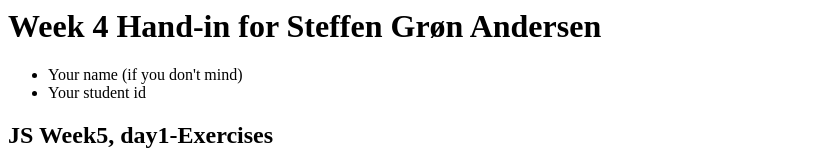
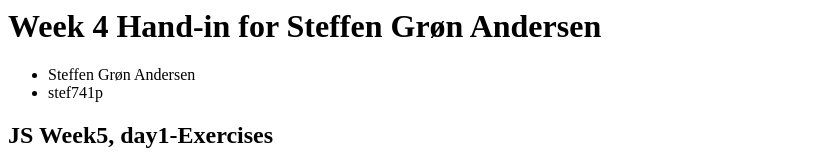
Before and after one commit to steffengroenandersen/week4handin, a plain HTML site: page index.html in a window 1280 px wide. Shown: the top 160 px of the page, without its empty margins (0-814 px from the left). Drawn offline with Linux system fonts and the light colour scheme.

Commit message:
Update index.html

```diff
--- a/index.html
+++ b/index.html
@@ -1,7 +1,7 @@
 <h1>Week 4 Hand-in for Steffen Grøn Andersen</h1>
     <ul class="bg-dark">
-        <li>Your name (if you don't mind)</li>
-        <li>Your student id</li>
+        <li>Steffen Grøn Andersen</li>
+        <li>stef741p</li>
     </ul>
     <h2>JS Week5, day1-Exercises</h2>
     <p>None of the exercises given day-1 involved a browser,just make sure they are included in a folder in your github repo</p>
```
